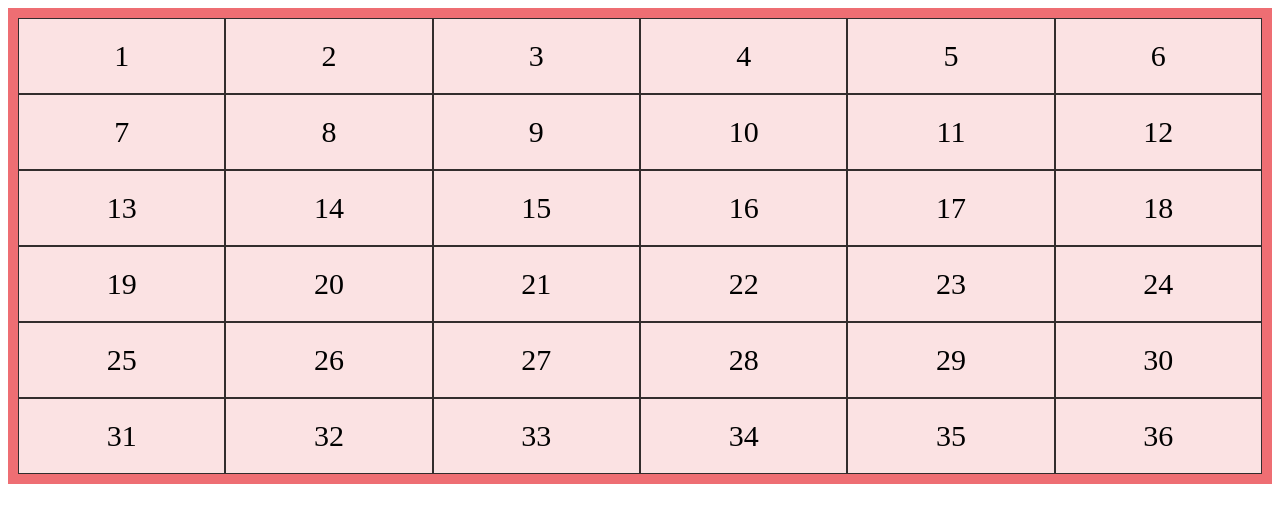
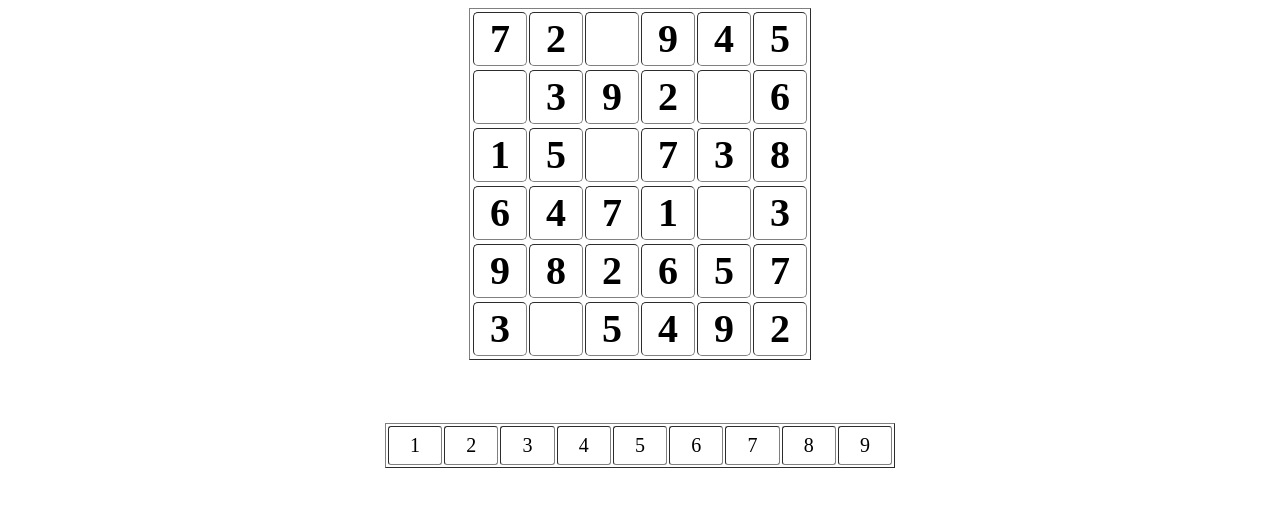
Before and after one commit to Emil-Ilnicki/Sudoku, an Electron app: page medium.html in a window 1280 px wide. Drawn offline with nearby package versions, Linux system fonts and the light colour scheme.

Commit message:
Medium grid update
Changed medium.html so that it has the same layout as hard.html

```diff
--- a/medium.html
+++ b/medium.html
@@ -2,68 +2,30 @@
 <html lang="en">
 <head>
     <title>Easy</title>
-    <style>
-            .grid-container {
-              display: grid;
-              grid-template-columns: auto auto auto auto auto auto;
-              background-color: rgb(238, 110, 115);
-              padding: 10px;
-            }
-            .grid-item {
-              background-color: rgba(255, 255, 255, 0.8);
-              border: 1px solid rgba(0, 0, 0, 0.8);
-              padding: 20px;
-              font-size: 30px;
-              text-align: center;
-            }
-            </style>
 </head>
-
+<link rel="stylesheet" type="text/css" href="numbers.css">
 <body>
 
-    <div class="grid-container">
-        <div class="grid-item">1</div>
-        <div class="grid-item">2</div>
-        <div class="grid-item">3</div>
-        <div class="grid-item">4</div>
-        <div class="grid-item">5</div>
-        <div class="grid-item">6</div>
+  <table id = "sudokuGrid" border = "1">
+  </table>
 
-        <div class="grid-item">7</div>
-        <div class="grid-item">8</div>
-        <div class="grid-item">9</div>
-        <div class="grid-item">10</div>
-        <div class="grid-item">11</div>
-        <div class="grid-item">12</div>
+<section id = "selectorTable">
+    <table id = "selector" border = "1">
+        <tr>
+            <td class="chooseNumber">1</td>
+            <td class="chooseNumber">2</td>
+            <td class="chooseNumber">3</td>
+            <td class="chooseNumber">4</td>
+            <td class="chooseNumber">5</td>
+            <td class="chooseNumber">6</td>
+            <td class="chooseNumber">7</td>
+            <td class="chooseNumber">8</td>
+            <td class="chooseNumber">9</td>
+        </tr>
+    </table>
+</section>
 
-        <div class="grid-item">13</div>
-        <div class="grid-item">14</div>
-        <div class="grid-item">15</div>
-        <div class="grid-item">16</div>
-        <div class="grid-item">17</div>
-        <div class="grid-item">18</div>
-
-        <div class="grid-item">19</div>
-        <div class="grid-item">20</div>
-        <div class="grid-item">21</div>
-        <div class="grid-item">22</div>
-        <div class="grid-item">23</div>
-        <div class="grid-item">24</div>
-
-        <div class="grid-item">25</div>
-        <div class="grid-item">26</div>
-        <div class="grid-item">27</div>
-        <div class="grid-item">28</div>
-        <div class="grid-item">29</div>
-        <div class="grid-item">30</div>
-
-        <div class="grid-item">31</div>
-        <div class="grid-item">32</div>
-        <div class="grid-item">33</div>
-        <div class="grid-item">34</div>
-        <div class="grid-item">35</div>
-        <div class="grid-item">36</div>
-      </div>
-
+  <script type="text/javascript" src="http://ajax.googleapis.com/ajax/libs/jquery/1.7/jquery.min.js"></script>
+  <script type="text/javascript" src="game.js"></script>
 </body>
 </html>
```
